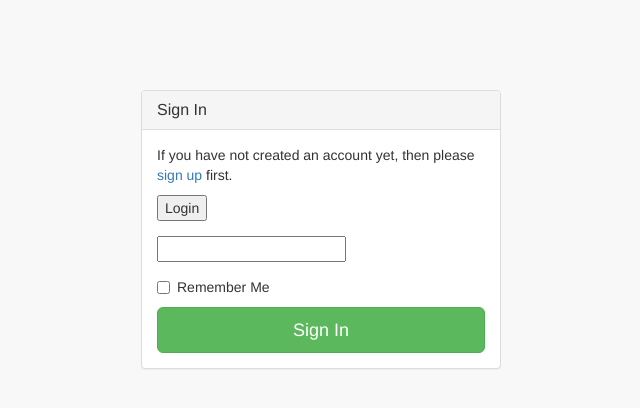
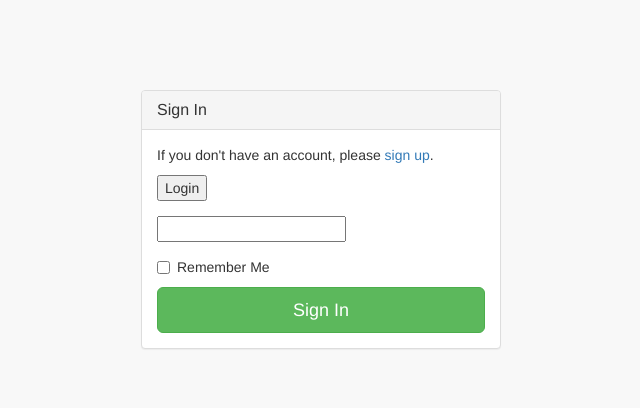
Before and after one commit to lucifurtun/myquotes, a Django app: template apps/authentication/templates/authentication/login.html in a window 1280 px wide. Shown: the top 408 px of the page, without its empty margins (319-959 px from the left). Run offline with Django 3.2, Linux system fonts and the light colour scheme; the template is opened without the code that fills it: most values are stand-ins (such as "Sample title", 1, 10 or a date in 2020); form fields are guessed from the names that the template uses; parts of the project's set-up code (start-up, migrations or seed data) failed here and were passed over; some libraries are stand-ins or nearby versions.

Commit message:
Fix sign in message

```diff
--- a/apps/authentication/templates/authentication/login.html
+++ b/apps/authentication/templates/authentication/login.html
@@ -24,8 +24,8 @@
         {% include "socialaccount/snippets/login_extra.html" %}
 
     {% else %}
-        <p>If you have not created an account yet, then please
-            <a href="{% url 'account_signup' %}">sign up</a> first.</p>
+        <p>If you don't have an account, please
+            <a href="{% url 'account_signup' %}">sign up</a>.</p>
     {% endif %}
 
     <div class="text-danger small">{{ form.non_field_errors|striptags }}</div>
--- a/apps/authentication/templates/authentication/signup.html
+++ b/apps/authentication/templates/authentication/signup.html
@@ -4,7 +4,7 @@
 {% load account socialaccount %}
 {% load widget_tweaks %}
 
-{% block head_title %}{% trans "Sign In" %}{% endblock %}
+{% block title %}Sign Up{% endblock %}
 
 {% block content %}
     <p>Already have an account? Please <a href="{% url 'account_login' %}">sign in</a>.</p>
```
